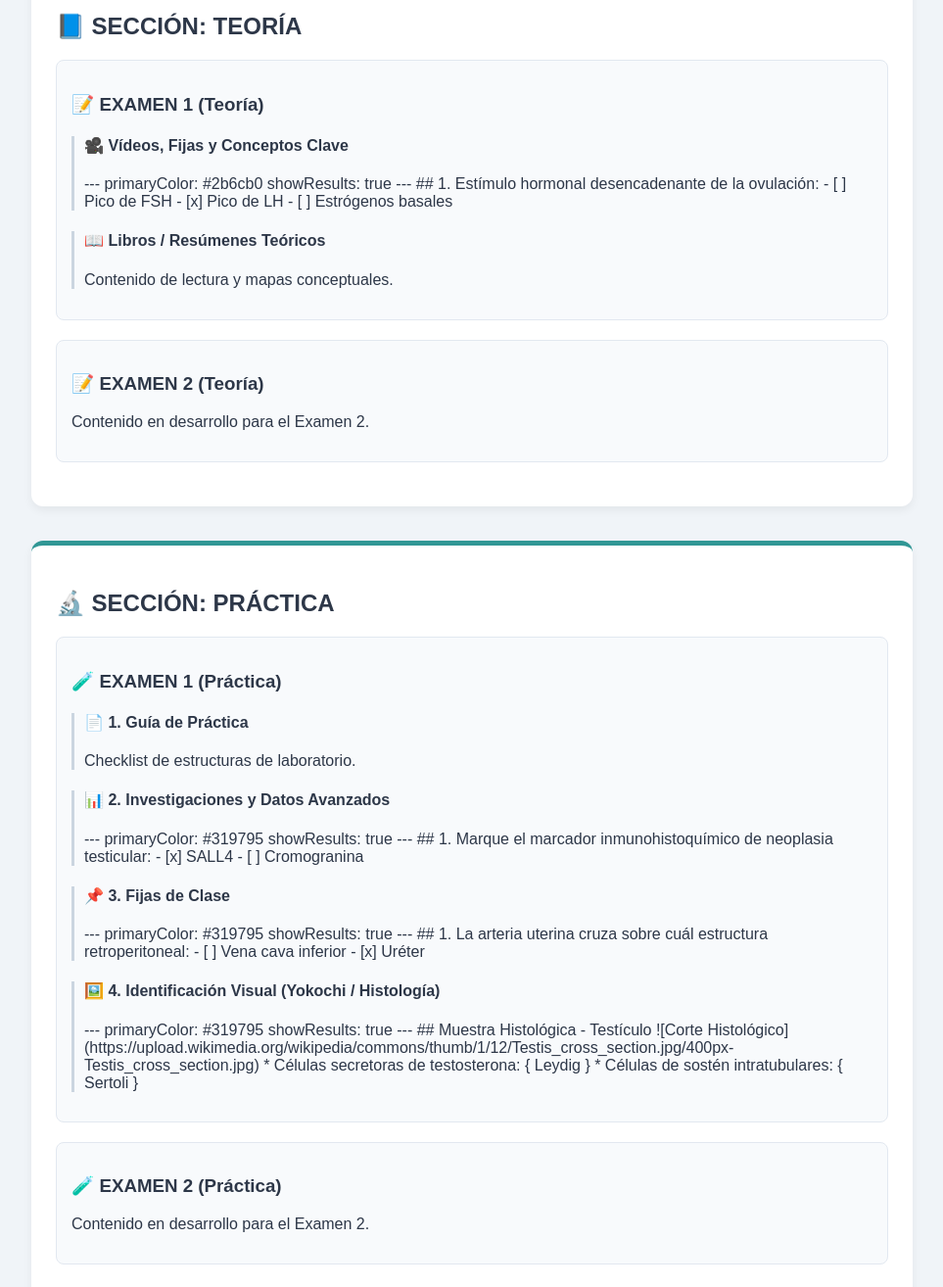
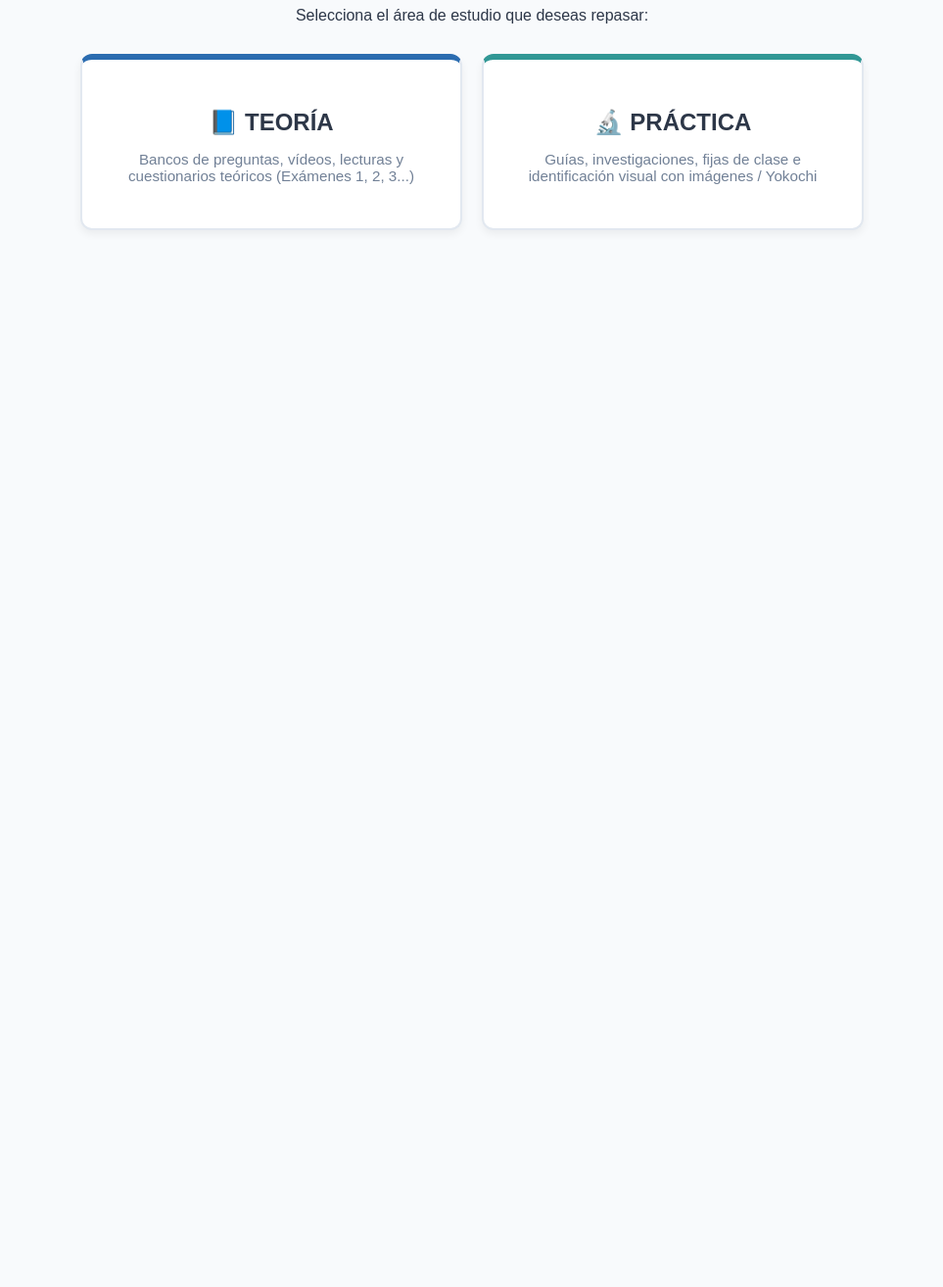
Before and after one commit to estybenchoque-arch/mis-cuestionarios-medicina, a plain HTML site: page ciclo2/reproductor.html in a window 1280 px wide. Shown: the part 177-1491 px from the top of the page at 98% size, without its empty margins (158-1121 px from the left). After the commit the page ends 800 px from the top, so only its background shows below. Drawn offline with Linux system fonts and the light colour scheme; a script that the page names is missing.

Commit message:
Update reproductor.html

```diff
--- a/ciclo2/reproductor.html
+++ b/ciclo2/reproductor.html
@@ -4,152 +4,74 @@
     <meta charset="UTF-8">
     <meta name="viewport" content="width=device-width, initial-scale=1.0">
     <title>Morfología del Sistema Reproductor</title>
-    <script src="https://cdn.jsdelivr.net/npm/quizdown@latest/public/build/quizdown.js"></script>
     <style>
         body {
             font-family: Arial, sans-serif;
-            max-width: 900px;
-            margin: 20px auto;
+            max-width: 800px;
+            margin: 30px auto;
             padding: 20px;
-            background-color: #f0f4f8;
+            background-color: #f8fafc;
             color: #2d3748;
+            text-align: center;
         }
         .btn-volver {
+            display: inline-block;
             background-color: #4a5568;
             color: white;
             text-decoration: none;
             padding: 8px 14px;
             border-radius: 6px;
+            margin-bottom: 20px;
+            font-size: 0.9rem;
         }
-        .bloque-macro {
+        .grid-secciones {
+            display: grid;
+            grid-template-columns: repeat(auto-fit, minmax(260px, 1fr));
+            gap: 20px;
+            margin-top: 30px;
+        }
+        .card-seccion {
             background: white;
-            padding: 25px;
+            padding: 30px 20px;
             border-radius: 12px;
-            margin-bottom: 35px;
-            box-shadow: 0 4px 10px rgba(0,0,0,0.06);
-            border-top: 5px solid #2b6cb0;
+            box-shadow: 0 4px 8px rgba(0,0,0,0.06);
+            border: 2px solid #e2e8f0;
+            text-decoration: none;
+            color: #2d3748;
+            transition: 0.2s;
         }
-        .bloque-macro-practica {
-            border-top-color: #319795;
+        .card-seccion:hover {
+            transform: translateY(-4px);
+            border-color: #2b6cb0;
         }
-        .examen-contenedor {
-            background: #f8fafc;
-            border: 1px solid #e2e8f0;
-            border-radius: 8px;
-            padding: 15px;
-            margin: 20px 0;
-        }
-        .subgrupo {
-            margin: 15px 0;
-            padding-left: 10px;
-            border-left: 3px solid #cbd5e0;
-        }
+        .card-teoria { border-top: 6px solid #2b6cb0; }
+        .card-practica { border-top: 6px solid #319795; }
+        .card-seccion h2 { margin-bottom: 10px; }
+        .card-seccion p { color: #718096; font-size: 0.95rem; }
     </style>
 </head>
 <body>
 
-    <a href="../ciclo2.html" class="btn-volver">⬅️ Volver a Ciclo 2</a>
-    <h1>🫀 Morfología del Sistema Reproductor</h1>
-
-    <!-- ==================== 1. SECCIÓN TEORÍA ==================== -->
-    <div class="bloque-macro">
-        <h2>📘 SECCIÓN: TEORÍA</h2>
-
-        <!-- EXAMEN 1 - TEORÍA -->
-        <div class="examen-contenedor">
-            <h3>📝 EXAMEN 1 (Teoría)</h3>
-
-            <div class="subgrupo">
-                <h4>🎥 Vídeos, Fijas y Conceptos Clave</h4>
-                <div class="quizdown">
-                    ---
-                    primaryColor: #2b6cb0
-                    showResults: true
-                    ---
-                    ## 1. Estímulo hormonal desencadenante de la ovulación:
-                    - [ ] Pico de FSH
-                    - [x] Pico de LH
-                    - [ ] Estrógenos basales
-                </div>
-            </div>
-
-            <div class="subgrupo">
-                <h4>📖 Libros / Resúmenes Teóricos</h4>
-                <p>Contenido de lectura y mapas conceptuales.</p>
-            </div>
-        </div>
-
-        <!-- EXAMEN 2 - TEORÍA (Espacio listo para cuando lo agregues) -->
-        <div class="examen-contenedor">
-            <h3>📝 EXAMEN 2 (Teoría)</h3>
-            <p>Contenido en desarrollo para el Examen 2.</p>
-        </div>
+    <div style="text-align: left;">
+        <a href="../ciclo2.html" class="btn-volver">⬅️ Volver a Ciclo 2</a>
     </div>
 
-    <!-- ==================== 2. SECCIÓN PRÁCTICA ==================== -->
-    <div class="bloque-macro bloque-macro-practica">
-        <h2>🔬 SECCIÓN: PRÁCTICA</h2>
+    <h1>🫀 Morfología del Sistema Reproductor</h1>
+    <p>Selecciona el área de estudio que deseas repasar:</p>
 
-        <!-- EXAMEN 1 - PRÁCTICA -->
-        <div class="examen-contenedor">
-            <h3>🧪 EXAMEN 1 (Práctica)</h3>
+    <div class="grid-secciones">
+        <!-- Botón para entrar a TEORÍA -->
+        <a href="reproductor-teoria.html" class="card-seccion card-teoria">
+            <h2>📘 TEORÍA</h2>
+            <p>Bancos de preguntas, vídeos, lecturas y cuestionarios teóricos (Exámenes 1, 2, 3...)</p>
+        </a>
 
-            <div class="subgrupo">
-                <h4>📄 1. Guía de Práctica</h4>
-                <p>Checklist de estructuras de laboratorio.</p>
-            </div>
-
-            <div class="subgrupo">
-                <h4>📊 2. Investigaciones y Datos Avanzados</h4>
-                <div class="quizdown">
-                    ---
-                    primaryColor: #319795
-                    showResults: true
-                    ---
-                    ## 1. Marque el marcador inmunohistoquímico de neoplasia testicular:
-                    - [x] SALL4
-                    - [ ] Cromogranina
-                </div>
-            </div>
-
-            <div class="subgrupo">
-                <h4>📌 3. Fijas de Clase</h4>
-                <div class="quizdown">
-                    ---
-                    primaryColor: #319795
-                    showResults: true
-                    ---
-                    ## 1. La arteria uterina cruza sobre cuál estructura retroperitoneal:
-                    - [ ] Vena cava inferior
-                    - [x] Uréter
-                </div>
-            </div>
-
-            <div class="subgrupo">
-                <h4>🖼️ 4. Identificación Visual (Yokochi / Histología)</h4>
-                <div class="quizdown">
-                    ---
-                    primaryColor: #319795
-                    showResults: true
-                    ---
-                    ## Muestra Histológica - Testículo
-                    ![Corte Histológico](https://upload.wikimedia.org/wikipedia/commons/thumb/1/12/Testis_cross_section.jpg/400px-Testis_cross_section.jpg)
-
-                    * Células secretoras de testosterona: { Leydig }
-                    * Células de sostén intratubulares: { Sertoli }
-                </div>
-            </div>
-        </div>
-
-        <!-- EXAMEN 2 - PRÁCTICA -->
-        <div class="examen-contenedor">
-            <h3>🧪 EXAMEN 2 (Práctica)</h3>
-            <p>Contenido en desarrollo para el Examen 2.</p>
-        </div>
+        <!-- Botón para entrar a PRÁCTICA -->
+        <a href="reproductor-practica.html" class="card-seccion card-practica">
+            <h2>🔬 PRÁCTICA</h2>
+            <p>Guías, investigaciones, fijas de clase e identificación visual con imágenes / Yokochi</p>
+        </a>
     </div>
 
-    <script>
-        quizdown.init();
-    </script>
 </body>
 </html>
```
